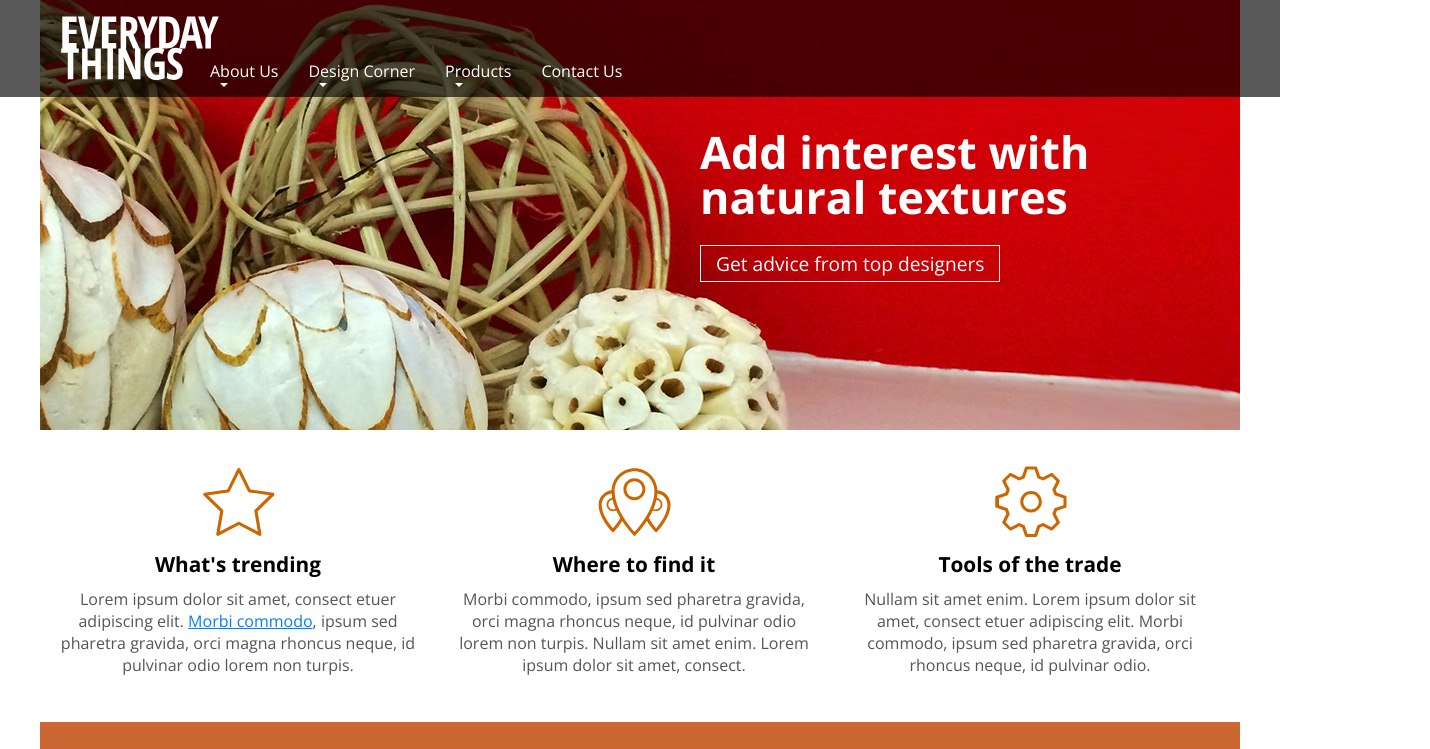
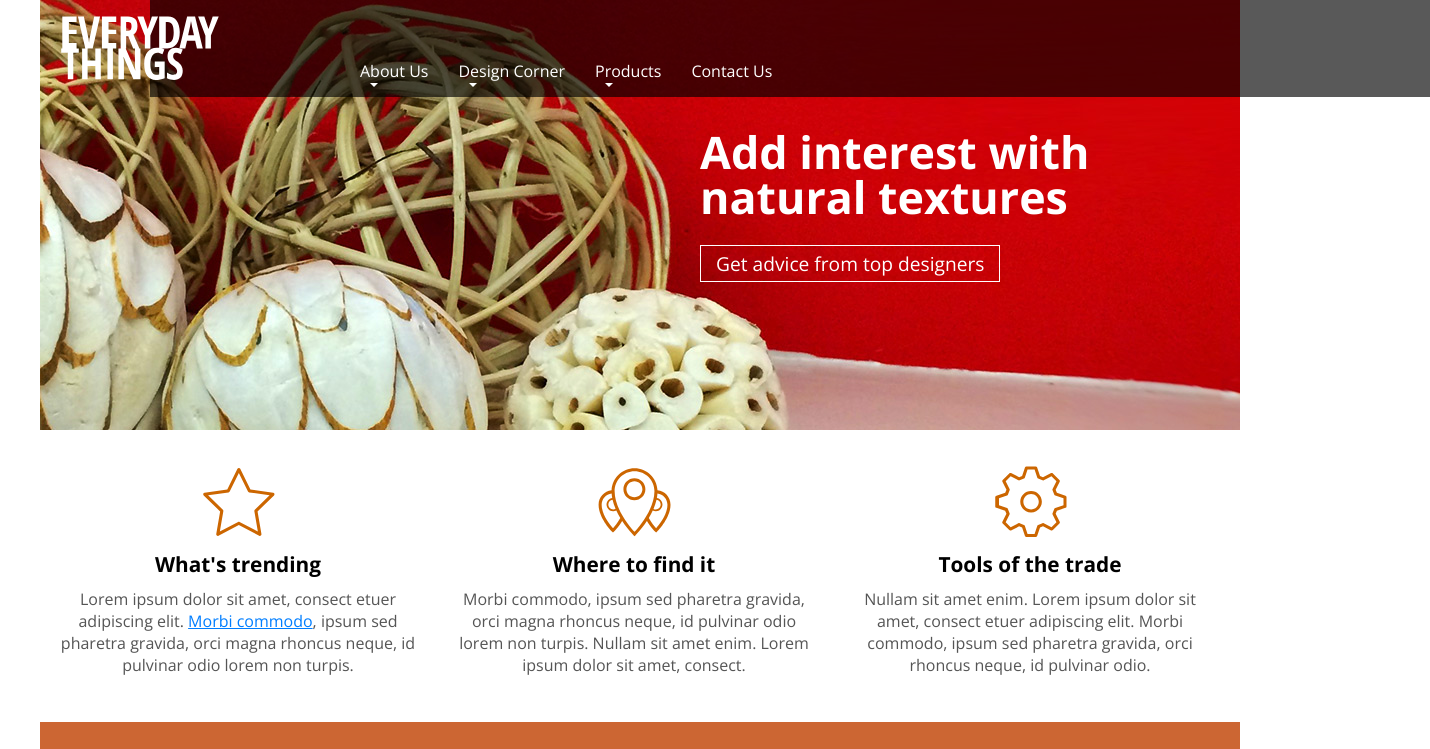
Before and after one commit to julianamtyler/everydaythings, a plain HTML site: page index.html in a window 1280 px wide. Shown: the top 749 px of the page, 1430 px wide, since content can reach past the window. Drawn offline with nearby package versions, Linux system fonts and the light colour scheme.

Commit message:
fix nav bar

```diff
--- a/css/screen.css
+++ b/css/screen.css
@@ -254,7 +254,7 @@ nav {
     background-color: rgba(0, 0, 0,.65);
     position: absolute;
     top: 0px;
-    left: 0px;
+    left: 150px;
     padding: 50px 0 0 0;
     width: 100%;
 }
```
